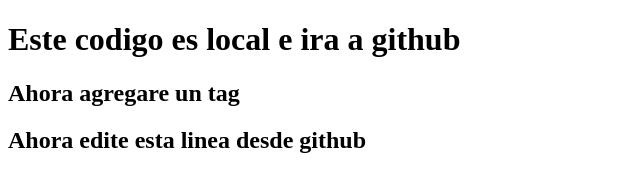
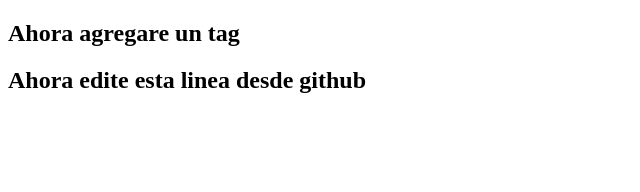
Before and after one commit to RojoRX/emergentes, a plain HTML site: page index.html in a window 1280 px wide. Shown: the whole page, without its empty margins (0-640 px from the left). Drawn offline with Linux system fonts and the light colour scheme.

Commit message:
Update index.html

```diff
--- a/index.html
+++ b/index.html
@@ -4,7 +4,7 @@
 	<title>index</title>
 </head>
 <body>
-<h1>Este codigo es local e ira a github</h1>
+
 <h2>Ahora agregare un tag</h2>
 <h2>Ahora edite esta linea desde github</h2>
 </body>
```
